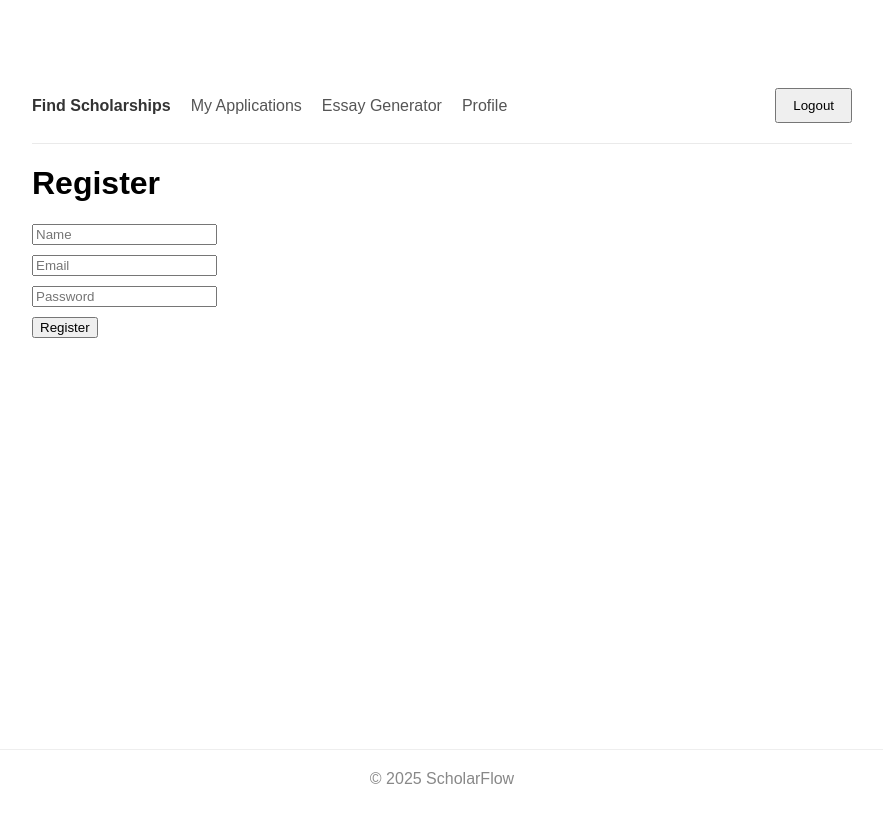
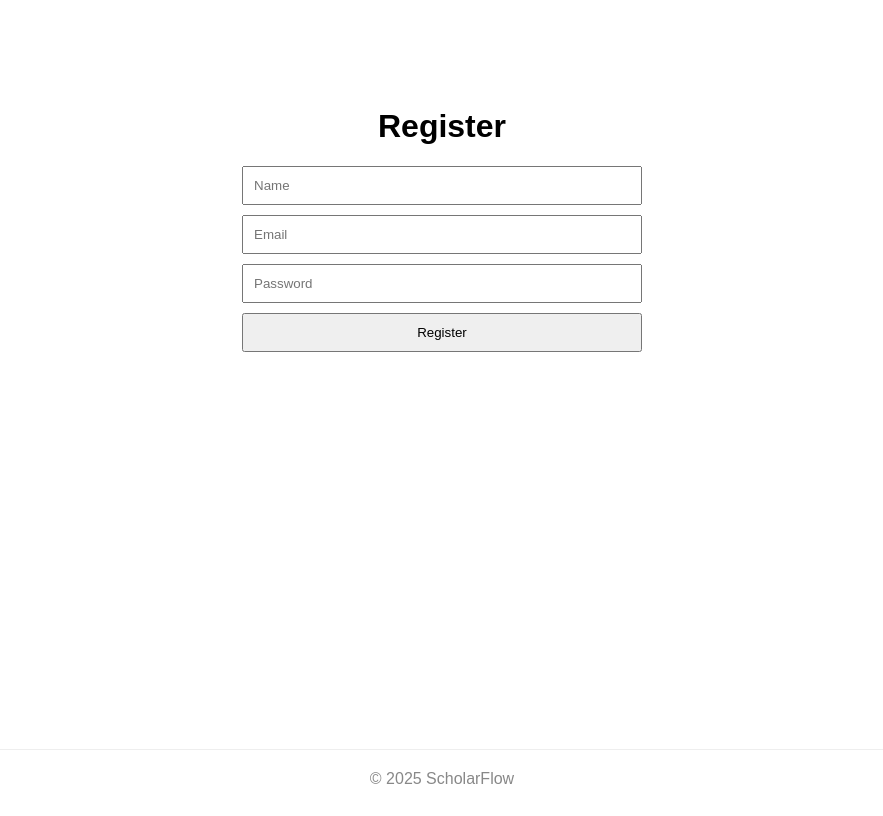
Before and after one commit to mustafaramadan4/scholarflow, a Next.js app in the folder frontend/: page /register in a window 1280 px wide. Shown: the whole page, without its empty margins (198-1081 px from the left). Built offline with nearby package versions, Linux system fonts and the light colour scheme.

Commit message:
Update register.js

```diff
--- a/frontend/pages/register.js
+++ b/frontend/pages/register.js
@@ -1,52 +1,28 @@
 import { useState } from 'react';
+import { useRouter } from 'next/router';
 import { registerUser } from '../utils/api';
-import Navbar from '../components/Navbar';
 
 export default function Register() {
   const [name, setName] = useState('');
   const [email, setEmail] = useState('');
   const [password, setPassword] = useState('');
-  const [message, setMessage] = useState('');
+  const router = useRouter();
 
   const handleRegister = async (e) => {
     e.preventDefault();
-    try {
-      const data = await registerUser(email, password, name);
-      setMessage('Registration successful: ' + JSON.stringify(data));
-    } catch (err) {
-      setMessage('Registration failed: ' + err.message);
-    }
+    try { await registerUser(email, password, name); router.push('/login'); }
+    catch (err) { alert('Registration failed'); }
   };
 
   return (
-    <div style={{ padding: 40 }}>
-      <Navbar />
+    <div style={{ maxWidth: 400, margin: '100px auto', textAlign: 'center' }}>
       <h1>Register</h1>
-      <form onSubmit={handleRegister}>
-        <input
-          type="text"
-          placeholder="Name"
-          value={name}
-          onChange={(e) => setName(e.target.value)}
-          style={{ marginBottom: 10, display: 'block' }}
-        />
-        <input
-          type="email"
-          placeholder="Email"
-          value={email}
-          onChange={(e) => setEmail(e.target.value)}
-          style={{ marginBottom: 10, display: 'block' }}
-        />
-        <input
-          type="password"
-          placeholder="Password"
-          value={password}
-          onChange={(e) => setPassword(e.target.value)}
-          style={{ marginBottom: 10, display: 'block' }}
-        />
-        <button type="submit">Register</button>
+      <form onSubmit={handleRegister} style={{ display: 'flex', flexDirection: 'column', gap: 10 }}>
+        <input type="text" placeholder="Name" value={name} onChange={(e) => setName(e.target.value)} style={{ padding: 10 }} />
+        <input type="email" placeholder="Email" value={email} onChange={(e) => setEmail(e.target.value)} style={{ padding: 10 }} />
+        <input type="password" placeholder="Password" value={password} onChange={(e) => setPassword(e.target.value)} style={{ padding: 10 }} />
+        <button type="submit" style={{ padding: 10 }}>Register</button>
       </form>
-      {message && <p>{message}</p>}
     </div>
   );
 }
```
